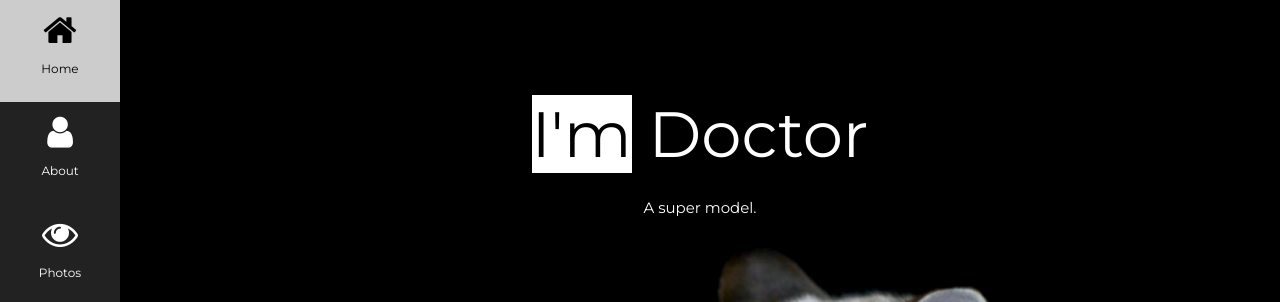
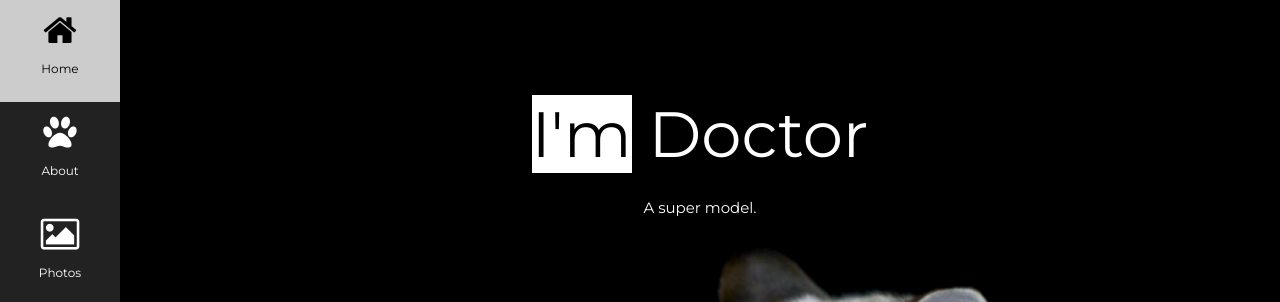
Before and after one commit to yinhsunchang/cat-model, a React (Vite) app: page / in a window 1280 px wide. Shown: the top 302 px of the page. Built offline with nearby package versions, Linux system fonts and the light colour scheme.

Commit message:
style: update navigation icons

```diff
--- a/src/components/Sidebar.tsx
+++ b/src/components/Sidebar.tsx
@@ -10,11 +10,11 @@ const Sidebar = () => {
         <p>{t("nav.home")}</p>
       </a>
       <a href="#about" className="bar-item button padding-large hover-black">
-      <i className="fa fa-user xxlarge"></i>
+        <i className="fa fa-paw xxlarge"></i>
         <p>{t("nav.about")}</p>
       </a>
       <a href="#photos" className="bar-item button padding-large hover-black">
-      <i className="fa fa-eye xxlarge"></i>
+        <i className="fa fa-photo xxlarge"></i>
         <p>{t("nav.photos")}</p>
       </a>
       <a href="#contact" className="bar-item button padding-large hover-black">
@@ -23,6 +23,6 @@ const Sidebar = () => {
       </a>
     </nav>
   );
-}
+};
 
-export default Sidebar
+export default Sidebar;
```
Lines whose indentation alone changed are shown as unchanged.
